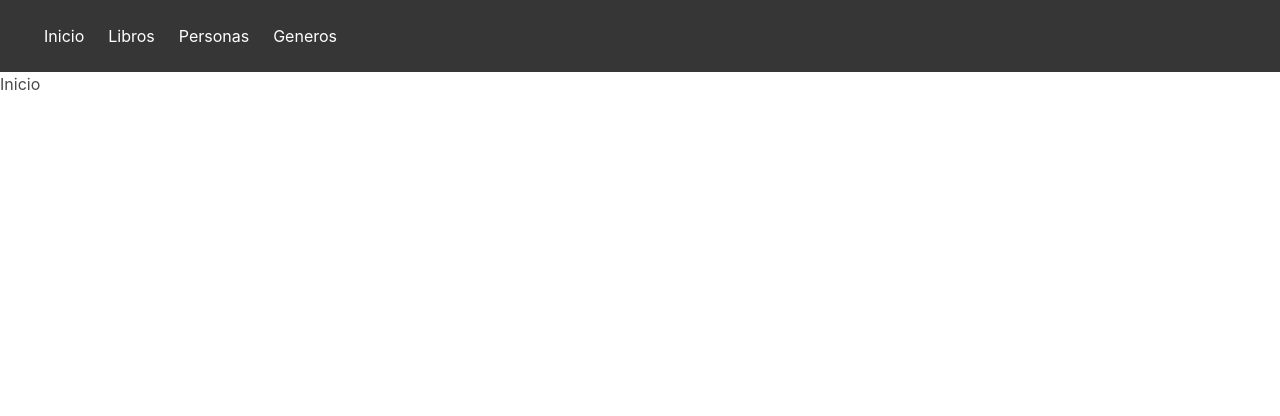
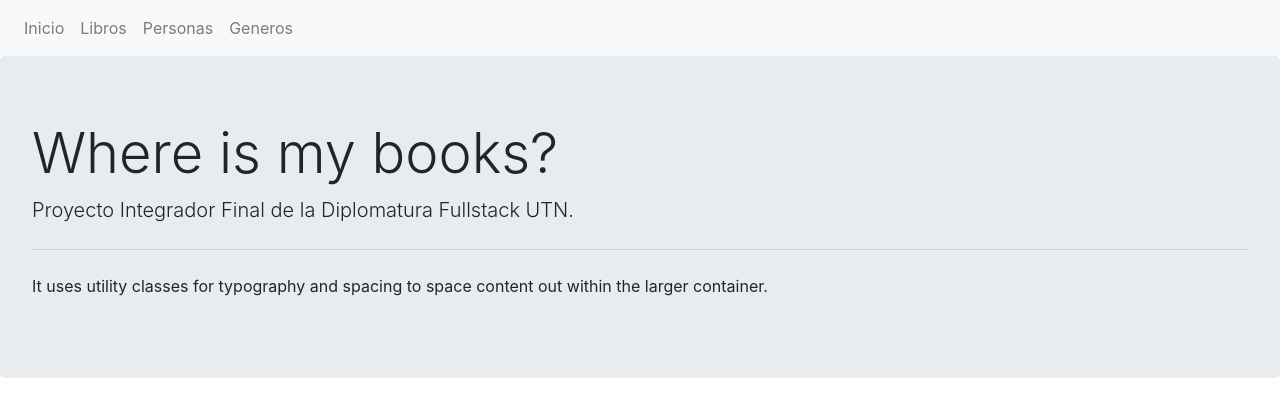
Before and after one commit to csampedroc/UTN-FullStack, a React (Create React App) app in the folder React/books/: page / in a window 1280 px wide. Shown: the top 416 px of the page. Built offline with nearby package versions, Linux system fonts and the light colour scheme.

Commit message:
Added styles Libros and Inicio

```diff
--- a/React/books/package.json
+++ b/React/books/package.json
@@ -6,6 +6,7 @@
     "@testing-library/jest-dom": "^5.12.0",
     "@testing-library/react": "^11.2.6",
     "@testing-library/user-event": "^12.8.3",
+    "axios": "^0.21.1",
     "bulma": "^0.9.2",
     "react": "^17.0.2",
     "react-dom": "^17.0.2",
--- a/React/books/public/index.html
+++ b/React/books/public/index.html
@@ -9,7 +9,12 @@
       name="description"
       content="Web site created using create-react-app"
     />
-    <link rel="stylesheet" href="https://cdn.jsdelivr.net/npm/bulma@0.9.2/css/bulma.min.css">
+    <!-- <link rel="stylesheet" href="https://cdn.jsdelivr.net/npm/bulma@0.9.2/css/bulma.min.css">     -->
+    <link rel="stylesheet" href="https://stackpath.bootstrapcdn.com/bootstrap/4.5.0/css/bootstrap.min.css" integrity="sha384-9aIt2nRpC12Uk9gS9baDl411NQApFmC26EwAOH8WgZl5MYYxFfc+NcPb1dKGj7Sk" crossorigin="anonymous">
+    <link
+      rel="stylesheet"
+      href="https://cdnjs.cloudflare.com/ajax/libs/animate.css/4.0.0/animate.min.css"
+    />
     <link rel="apple-touch-icon" href="%PUBLIC_URL%/logo192.png" />
     <!--
       manifest.json provides metadata used when your web app is installed on a
--- a/React/books/src/App.js
+++ b/React/books/src/App.js
@@ -9,13 +9,13 @@ function App() {
 
   return (
     <Router>
-      <nav className="navbar is-dark is-spaced">
-        <div className="navbar-menu">
-          <div className="navbar-start">
-            <Link className="navbar-item" to="/">Inicio</Link>
-            <Link className="navbar-item" to="/libros">Libros</Link>
-            <Link className="navbar-item" to="/personas">Personas</Link>
-            <Link className="navbar-item" to="/generos">Generos</Link>
+      <nav class="navbar navbar-expand-lg navbar-light bg-light">
+        <div className="collapse navbar-collapse">
+          <div className="navbar-nav">
+            <Link className="nav-item nav-link" to="/">Inicio</Link>
+            <Link className="nav-item nav-link" to="/libros">Libros</Link>
+            <Link className="nav-item nav-link" to="/personas">Personas</Link>
+            <Link className="nav-item nav-link" to="/generos">Generos</Link>
           </div>
         </div>
       </nav>
--- a/React/books/src/components/Inicio.jsx
+++ b/React/books/src/components/Inicio.jsx
@@ -2,8 +2,16 @@ import React from 'react'
 
 export default function Inicio() {
     return (
-        <div>
-            Inicio
+
+        <div className="jumbotron" style={ { height: '100%' }}>
+            <h1 className="display-4">Where is my books?</h1>
+            <p className="lead">Proyecto Integrador Final de la Diplomatura Fullstack UTN.</p>
+            <hr className="my-4" />
+            <p>It uses utility classes for typography and spacing to space content out within the larger container.</p>
+            {/* <p className="lead">
+                <a className="btn btn-primary btn-lg" href="#" role="button">Learn more</a>
+            </p> */}
         </div>
+
     )
 }
--- a/React/books/src/components/Libros.jsx
+++ b/React/books/src/components/Libros.jsx
@@ -1,9 +1,69 @@
-import React from 'react'
+import axios from 'axios';
+import React, { useEffect, useState } from 'react';
+import { Link } from 'react-router-dom';
 
-export default function Notes() {
+export default function Libros() {
+
+    const [list, setList] = useState([]);
+    const [error, setError] = useState('');
+
+    const endpoint = 'http://localhost:3333/libro'
+
+
+    useEffect(() => {
+
+        const fetchBooks = async () => {
+
+            try {
+                const response = await axios.get(endpoint);
+                if (response.status === 200) {
+                    setList(response.data);
+                }
+            } catch (e) {
+                setError(`Error: Fetch failure ${endpoint}`);
+            }
+
+        }
+        fetchBooks();
+    },[]);
+
+    const booksList = list.map((books) =>
+
+        <div className="card bg-light mb-3 animate__animated animate__fadeIn" style={ { maxWidth: 400 } }>
+            <div class="card-header">
+                <h5>{ books.nombre }</h5>
+            </div>
+            <div className="card-body">
+                <p className="card-text">{ books.descripcion }</p>
+                <div>
+                    <Link className="badge badge-primary" to={ `./hero/${ books.id }` }>
+                        Editar
+                    </Link>
+                    <Link className="badge badge-danger" to={ `./hero/${ books.id }` }>
+                        Eliminar
+                    </Link>
+                    <Link className="badge badge-success" to={ `./hero/${ books.id }` }>
+                        Devolver
+                    </Link>
+                    <Link className="badge badge-info" to={ `./hero/${ books.id }` }>
+                        Prestar
+                    </Link>
+                </div>
+            </div>
+        </div>
+    );
+
     return (
-        <div>
-            Libros
-        </div>
+
+        <>
+           <h3> { error } </h3>
+
+           <div className="card-columns">
+               { booksList }
+           </div>
+
+
+        </>
+
     )
 }
```
Also changed, not shown: 1 other file (tests, documents, lock files or other folders).
